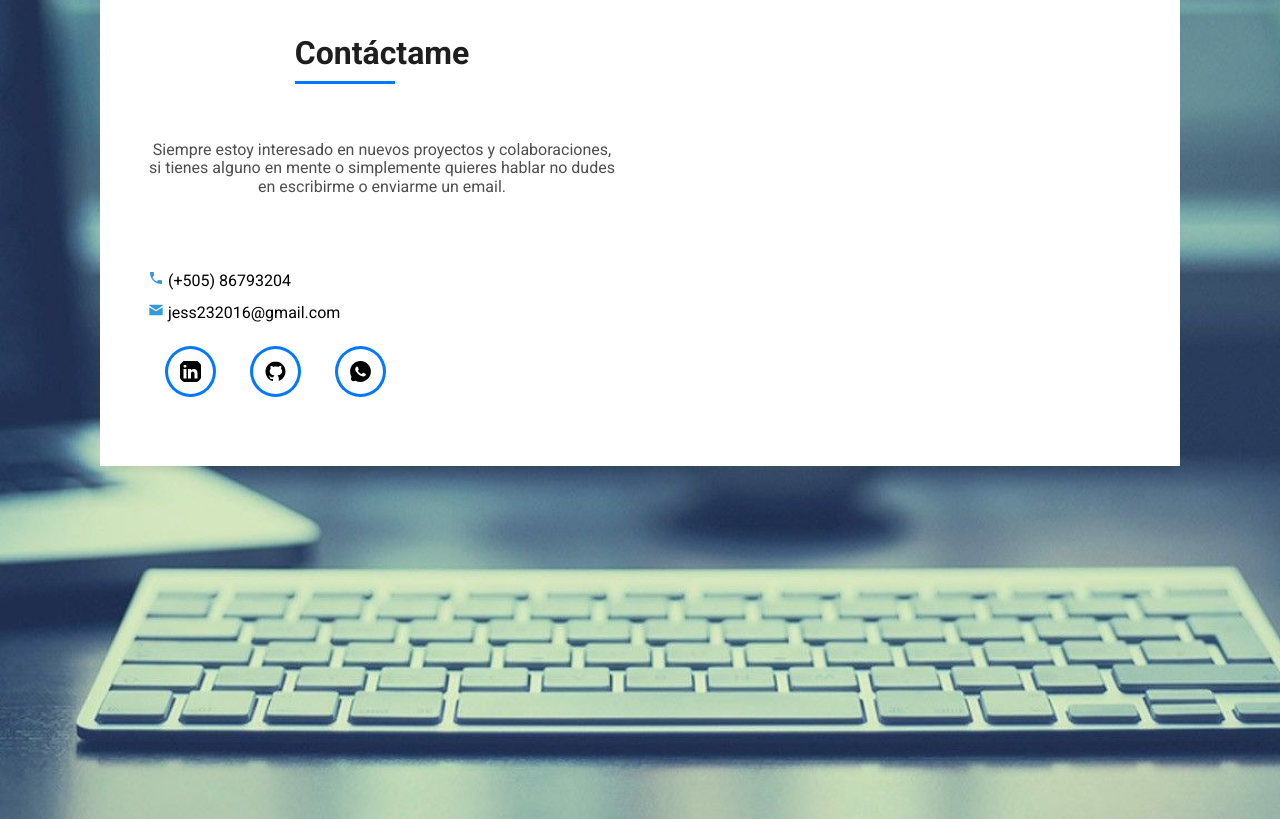
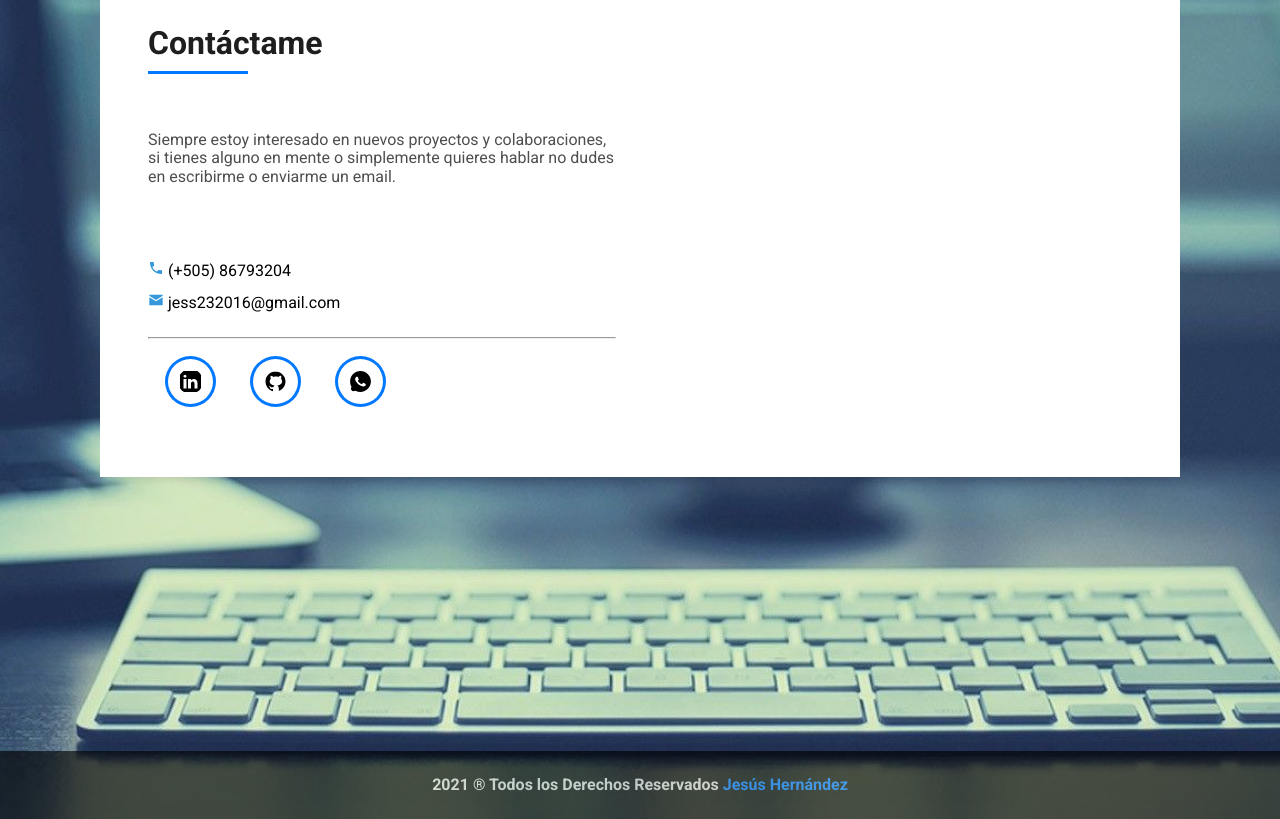
Before and after one commit to jess232017/Portafolio, a website: page index.html in a window 1280 px wide. Shown: the part 3260-4079 px from the top of the page. Drawn offline with nearby package versions, Linux system fonts and the light colour scheme; no server answers.

Commit message:
mejorando el footer

```diff
--- a/index.html
+++ b/index.html
@@ -96,7 +96,6 @@
         </div>
     </main>
 
-    <!--Good-->
     <div class="hero-2">
         <div class="contenedor">
             <h3 class="title-1 padding" style="color: white;">Destrezas</h3>
@@ -128,7 +127,6 @@
             </div>
         </div>
     </div>
-    <!--Fin good-->
 
     <div class="contenedor">
         <div class="margin"></div>
@@ -165,7 +163,8 @@
                             </svg> jess232016@gmail.com
                             </li>
                         </ul>
-
+                        <br>
+                        <hr>
                         <div>
                             <ul class="flex">
                                 <li>
@@ -195,7 +194,13 @@
                 </div>
             </div>
         </div>
+
+        <footer class="footer">
+            <p>2021 ® Todos los Derechos Reservados <span>Jesús Hernández</span></p>
+        </footer>
     </div>
+
+
 
     <a id="fab" href="#inicio">
         <svg class="mini-icon">
--- a/scss/style.scss
+++ b/scss/style.scss
@@ -187,6 +187,15 @@ img {
 .subtitle-1 {
     margin: 2rem auto;
     text-align: center;
+}
+
+@media (min-width: 768px) {
+    .subtitle-1,
+    .title-2 {
+        &.no-margin {
+            text-align: left;
+        }
+    }
 }
 
 .divisor {
@@ -391,6 +400,7 @@ input[type="checkbox"] {
 
 .hero-3 {
     height: 150vh;
+    position: relative;
     background-image: url(../img/hero3.jpg);
 }
 
@@ -647,3 +657,24 @@ span.typed-cursor {
 .list-ico {
     line-height: 2;
 }
+
+.footer {
+    position: absolute;
+    width: 100%;
+    bottom: 0;
+    display: flex;
+    justify-content: center;
+    align-items: center;
+    padding: 25px;
+    background-color: black;
+    opacity: .64;
+    p {
+        z-index: 5px;
+        margin: 0;
+        font-weight: bold;
+        color: rgb(221, 221, 221);
+        span {
+            color: var(--color-scrolled);
+        }
+    }
+}
```
Also changed, not shown: css/style.css.
